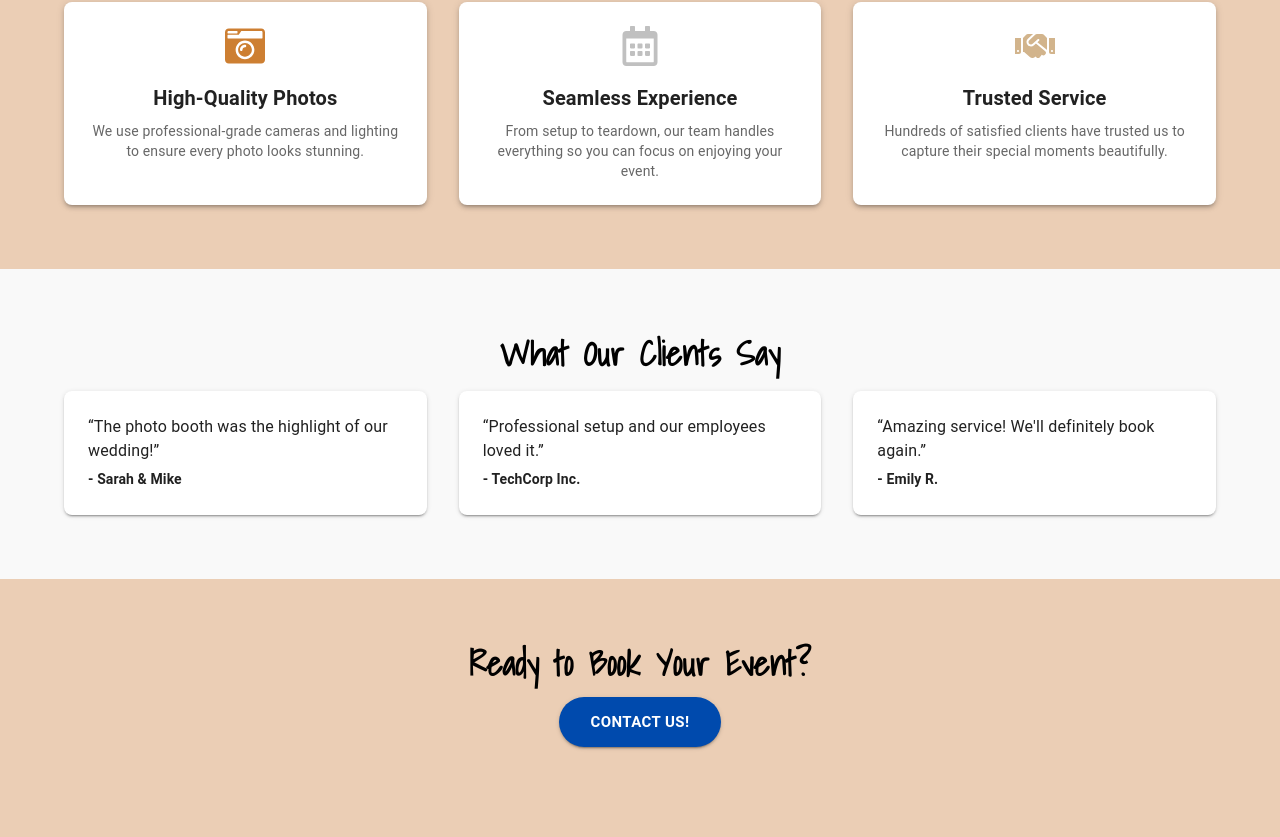
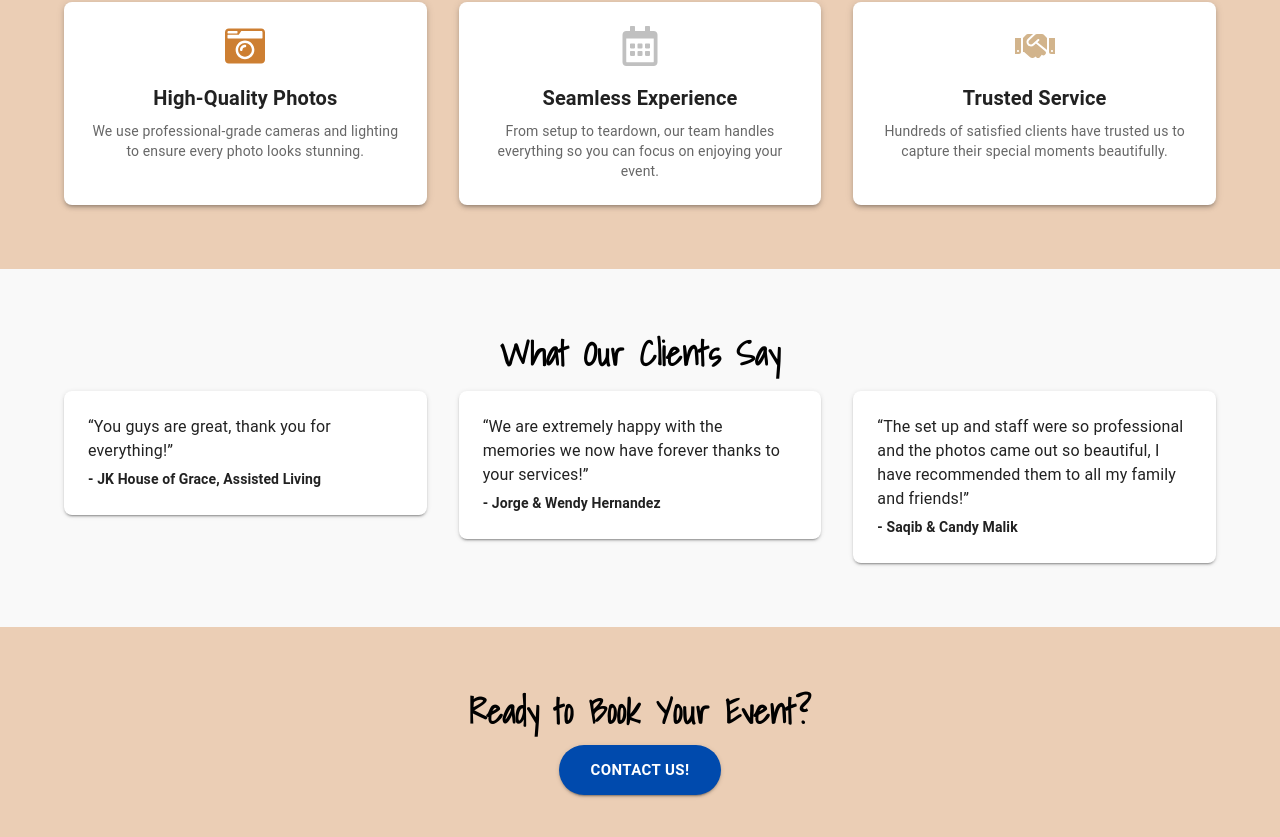
Before and after one commit to smalik12/dmvphotobooth, a Next.js app: page / in a window 1280 px wide. Shown: the part 1392-2229 px from the top of the page. Before the commit the page ends 2203 px from the top, so only its background shows below. Built offline with nearby package versions, Linux system fonts and the light colour scheme.

Commit message:
enabled analytics and updated testimonials

```diff
--- a/package.json
+++ b/package.json
@@ -13,6 +13,7 @@
     "@emotion/styled": "^11.14.0",
     "@mui/icons-material": "^6.5.0",
     "@mui/material": "^6.4.5",
+    "@vercel/analytics": "^1.5.0",
     "emailjs-com": "^3.2.0",
     "next": "15.1.7",
     "react": "^19.0.0",
--- a/src/app/layout.tsx
+++ b/src/app/layout.tsx
@@ -2,6 +2,7 @@ import type { Metadata } from 'next';
 import './globals.css';
 import Navbar from '@/components/Navbar';
 import ThemeRegistry from '@/components/ThemeRegistry';
+import { Analytics } from '@vercel/analytics/next';
 
 export const metadata: Metadata = {
   title: 'DMV Photo Booth',
@@ -19,6 +20,7 @@ export default function RootLayout({
         <ThemeRegistry>
           <Navbar />
           {children}
+          <Analytics />
         </ThemeRegistry>
       </body>
     </html>
--- a/src/components/Home/TestimonialsSection.tsx
+++ b/src/components/Home/TestimonialsSection.tsx
@@ -19,16 +19,18 @@ export default function TestimonialsSection() {
           <Grid2 container spacing={4} sx={{ mt: 2 }}>
             {[
               {
-                quote: 'The photo booth was the highlight of our wedding!',
-                author: 'Sarah & Mike',
+                quote: 'You guys are great, thank you for everything!',
+                author: 'JK House of Grace, Assisted Living',
               },
               {
-                quote: 'Professional setup and our employees loved it.',
-                author: 'TechCorp Inc.',
+                quote:
+                  'We are extremely happy with the memories we now have forever thanks to your services!',
+                author: 'Jorge & Wendy Hernandez',
               },
               {
-                quote: "Amazing service! We'll definitely book again.",
-                author: 'Emily R.',
+                quote:
+                  'The set up and staff were so professional and the photos came out so beautiful, I have recommended them to all my family and friends!',
+                author: 'Saqib & Candy Malik',
               },
             ].map((testimonial, index) => (
               <Grid2 size={{ xs: 12, md: 4 }} key={index}>
```
Also changed, not shown: 1 other file (tests, documents, lock files or other folders).
